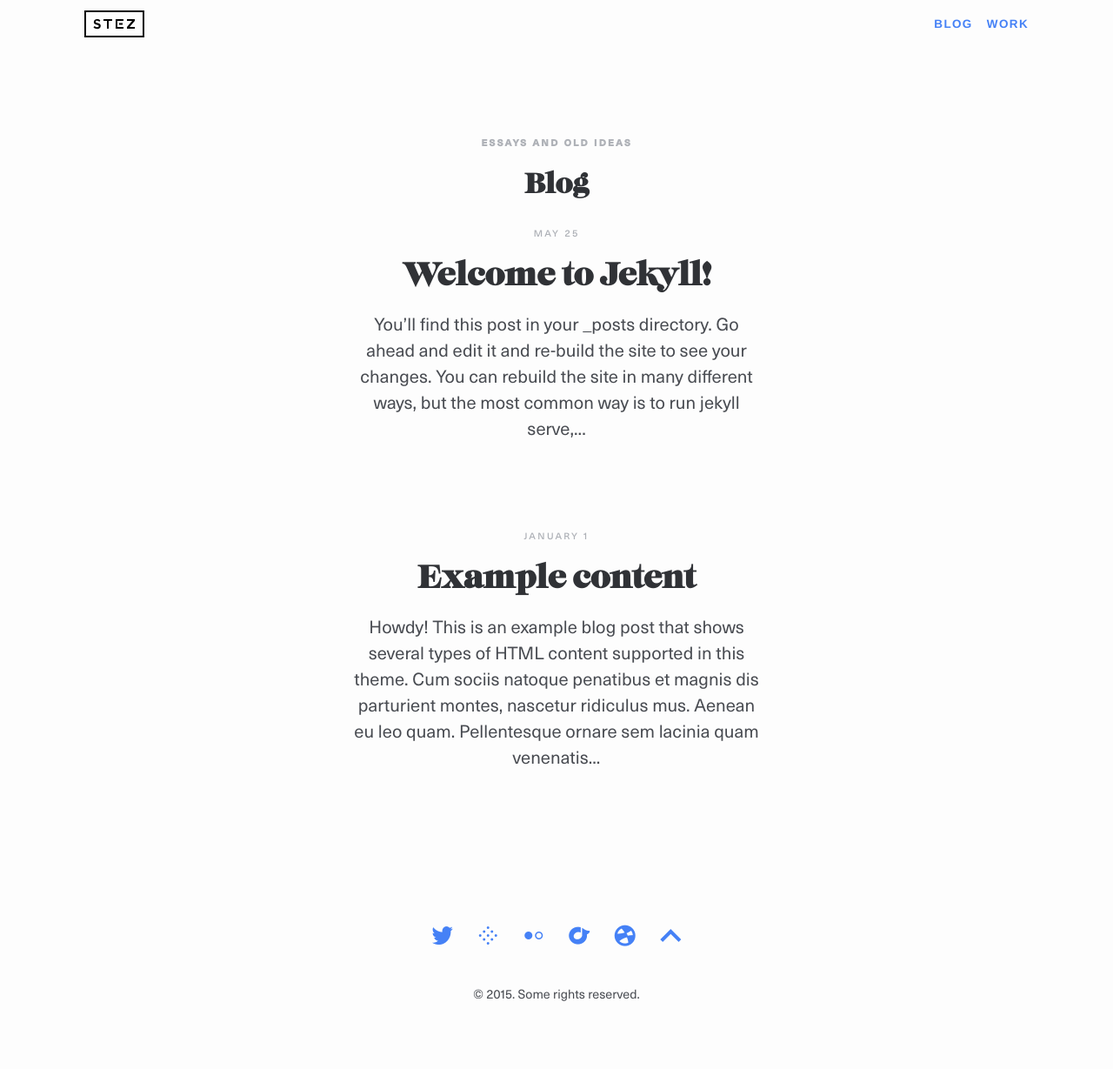
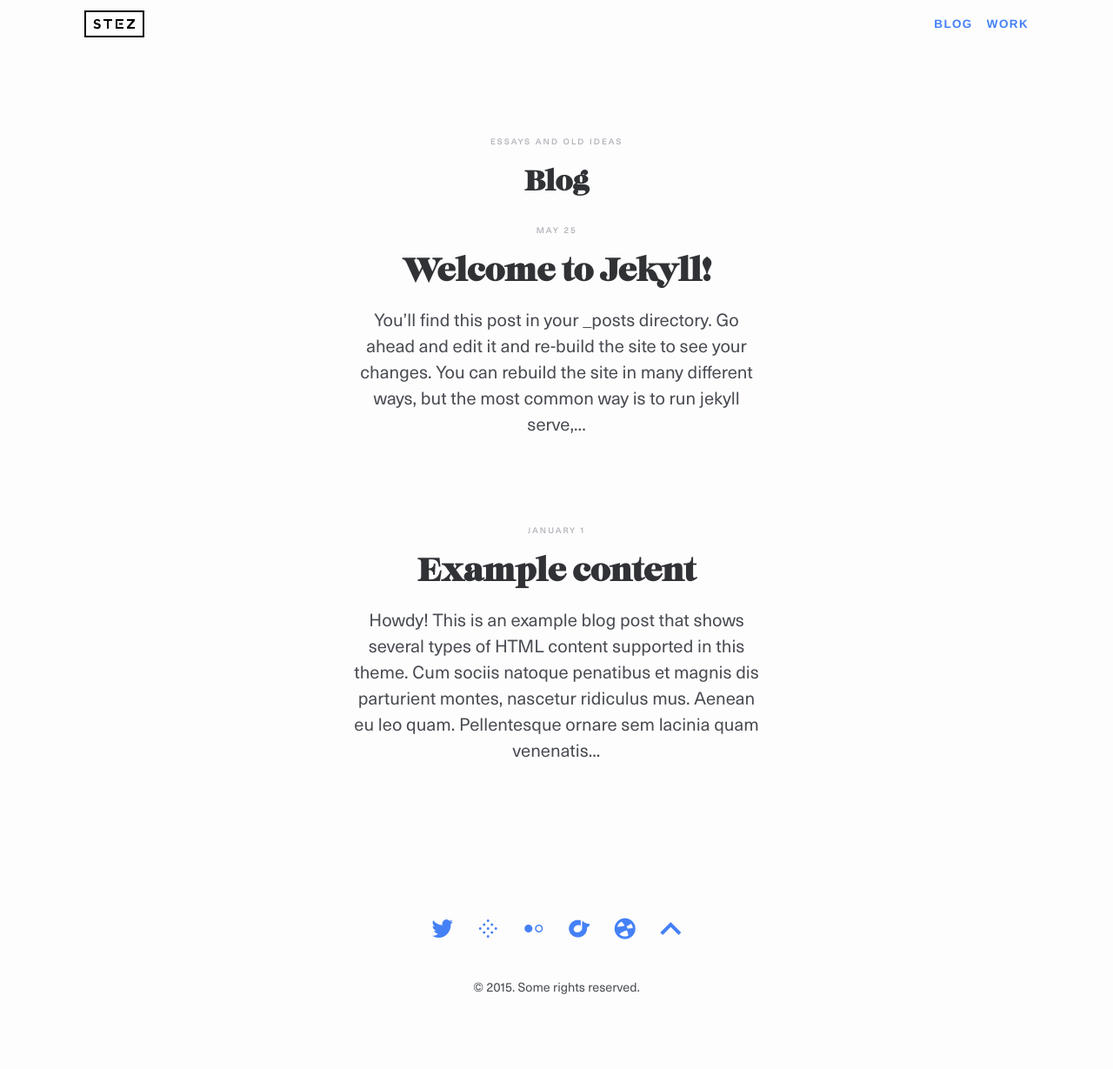
Before and after one commit to mr-stezz/mr-stezz.github.io, a Jekyll site: the page built from blog.html, in a window 1280 px wide. Shown: the whole page at 87% size. Built offline with Jekyll 4.4.1, drawn with Linux system fonts in a browser that asks for light colours; Markdown is read by kramdown in place of the engine named in the settings.

Commit message:
Reduce weight for page subtitles

```diff
--- a/assets/css/parts/_theme/_theme.page-subtitle.scss
+++ b/assets/css/parts/_theme/_theme.page-subtitle.scss
@@ -5,7 +5,9 @@
   font-family: "Neue Haas Unica", $small-heading-font-family;
 }
 .page-subtitle {
-  font-size: 0.75em;
+  font-weight: 400;
+  font-size: 0.75rem;
+  font-size: 12px;
   font-family: $small-heading-font-family;
   letter-spacing: 0.15em;
   text-transform: uppercase;
```
Also changed, not shown: assets/css/core.min.css.
